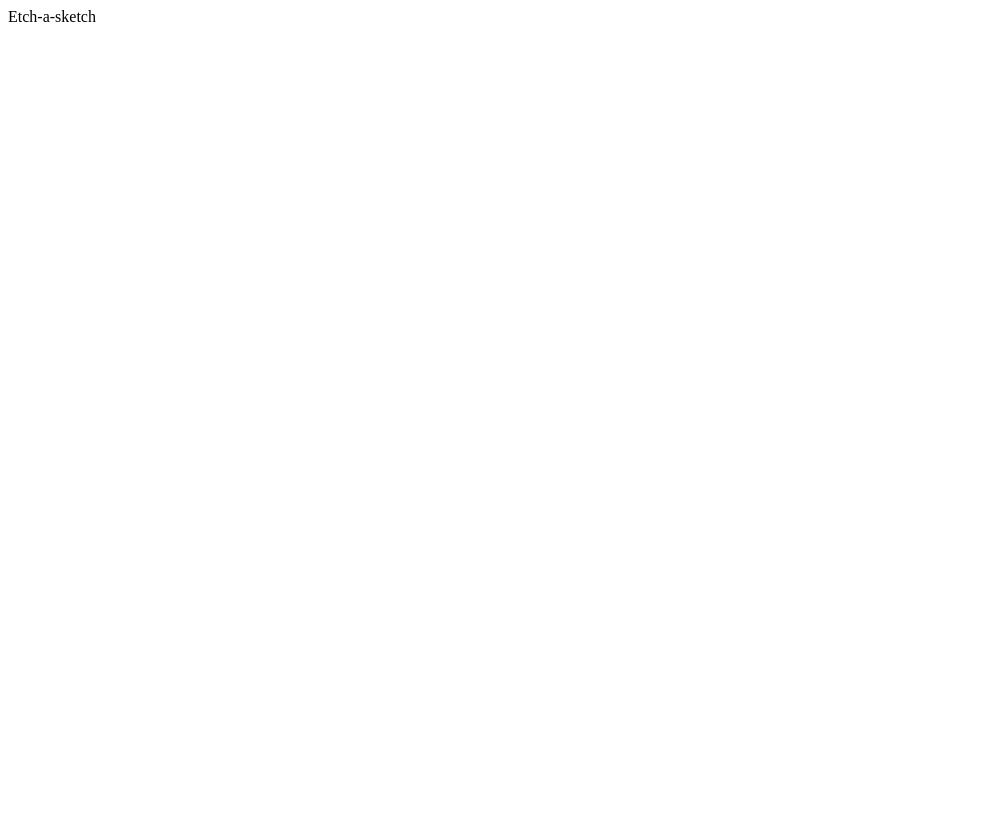
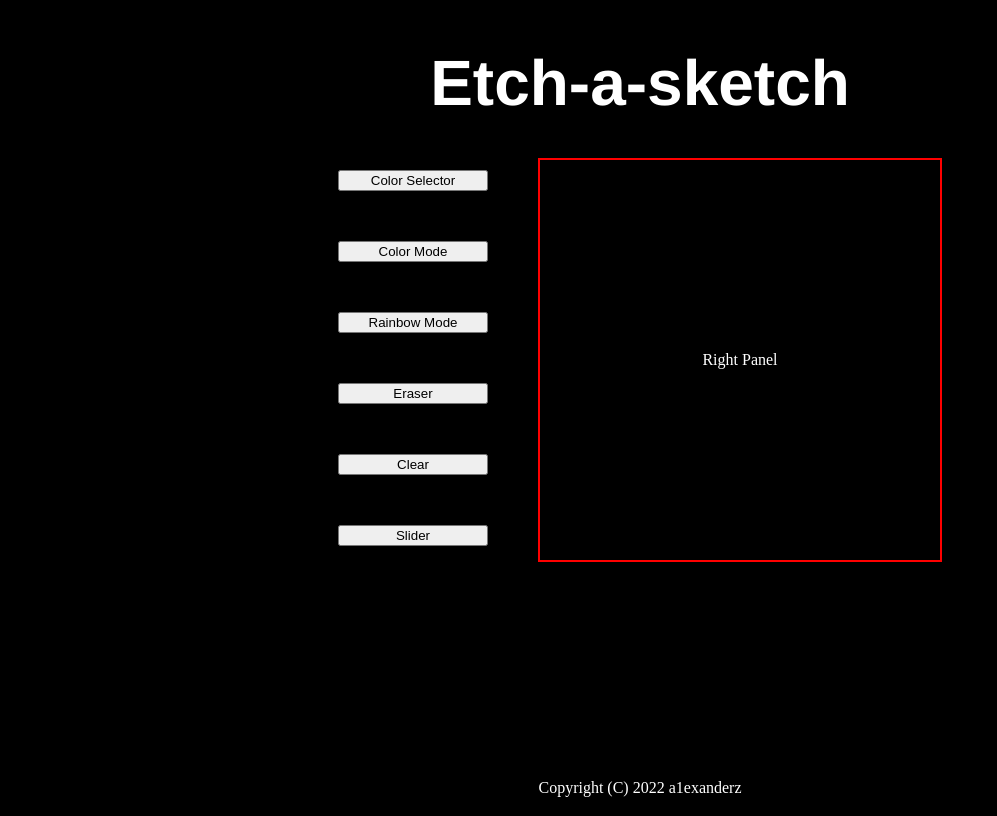
Before and after one commit to a1exanderz/odin-etch-a-sketch, a plain HTML site: page index.html in a window 1280 px wide. Shown: the whole page, without its empty margins (0-997 px from the left). Drawn offline with Linux system fonts and the light colour scheme.

Commit message:
Complete HTML and CSS framework

```diff
--- a/index.html
+++ b/index.html
@@ -5,8 +5,21 @@
     <meta http-equiv="X-UA-Compatible" content="IE=edge" />
     <meta name="viewport" content="width=device-width, initial-scale=1.0" />
     <title>Etch-a-sketch</title>
+    <link rel="stylesheet" href="styles.css" />
   </head>
   <body>
-    Etch-a-sketch
+    <header>Etch-a-sketch</header>
+    <div class="content-container">
+      <div class="left-container">
+        <button>Color Selector</button>
+        <button>Color Mode</button>
+        <button>Rainbow Mode</button>
+        <button>Eraser</button>
+        <button>Clear</button>
+        <button>Slider</button>
+      </div>
+      <div class="right-container">Right Panel</div>
+    </div>
+    <footer>Copyright (C) 2022 a1exanderz</footer>
   </body>
 </html>
--- a/styles.css
+++ b/styles.css
@@ -0,0 +1,50 @@
+body {
+  background-color: black;
+  color: white;
+  display: flex;
+  flex-direction: column;
+  min-height: 100vh;
+}
+
+header {
+  display: flex;
+  align-items: center;
+  justify-content: center;
+  font-size: 64px;
+  text-align: center;
+  font-family: Helvetica;
+  font-weight: 700;
+  height: 150px;
+}
+
+.content-container {
+  display: flex;
+  justify-content: center;
+  gap: 50px;
+  flex-grow: 1;
+}
+
+.left-container {
+  display: flex;
+  flex-direction: column;
+  justify-content: center;
+  height: 400px;
+  width: 150px;
+  gap: 50px;
+}
+
+.right-container {
+  display: flex;
+  height: 400px;
+  width: 400px;
+  justify-content: center;
+  align-items: center;
+  border: 2px solid red;
+}
+
+footer {
+  display: flex;
+  align-items: center;
+  justify-content: center;
+  height: 2.5rem;
+}
```
